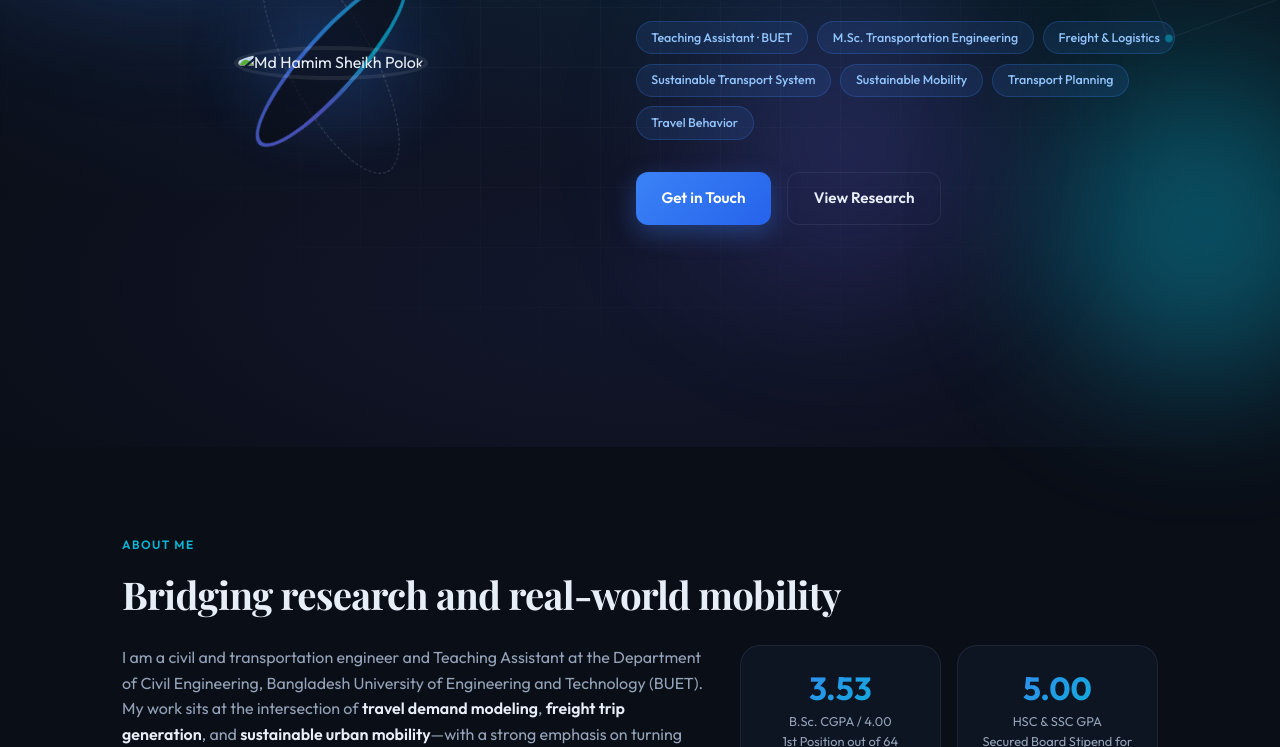
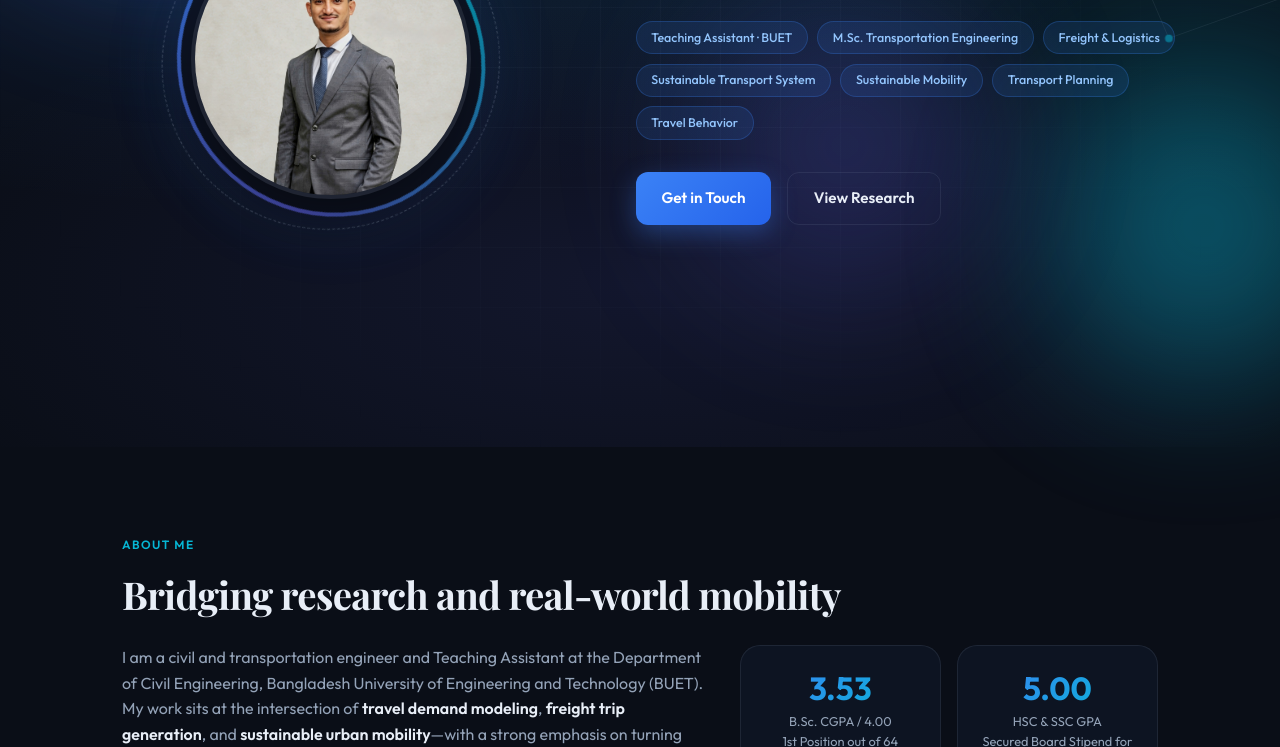
Before and after one commit to hspolok-design/Portfolio, a plain HTML site: page index.html in a window 1280 px wide. Shown: the part 353-1100 px from the top of the page. Drawn offline with nearby package versions, Linux system fonts and the light colour scheme.

Commit message:
Update index.html

```diff
--- a/index.html
+++ b/index.html
@@ -818,7 +818,7 @@
         <div class="photo-glow"></div>
         <div class="photo-ring-dash"></div>
         <div class="photo-ring"></div>
-        <img class="photo" src="assest=Picsart_26-04-17_14-52-39-318.jpg" alt="Md Hamim Sheikh Polok">
+        <img class="photo" src="assets/Picsart_26-04-17_14-52-39-318.jpg" alt="Md Hamim Sheikh Polok">
       </div>
       <div class="hero-content">
         <h1>Md Hamim Sheikh Polok</span></h1>
```
